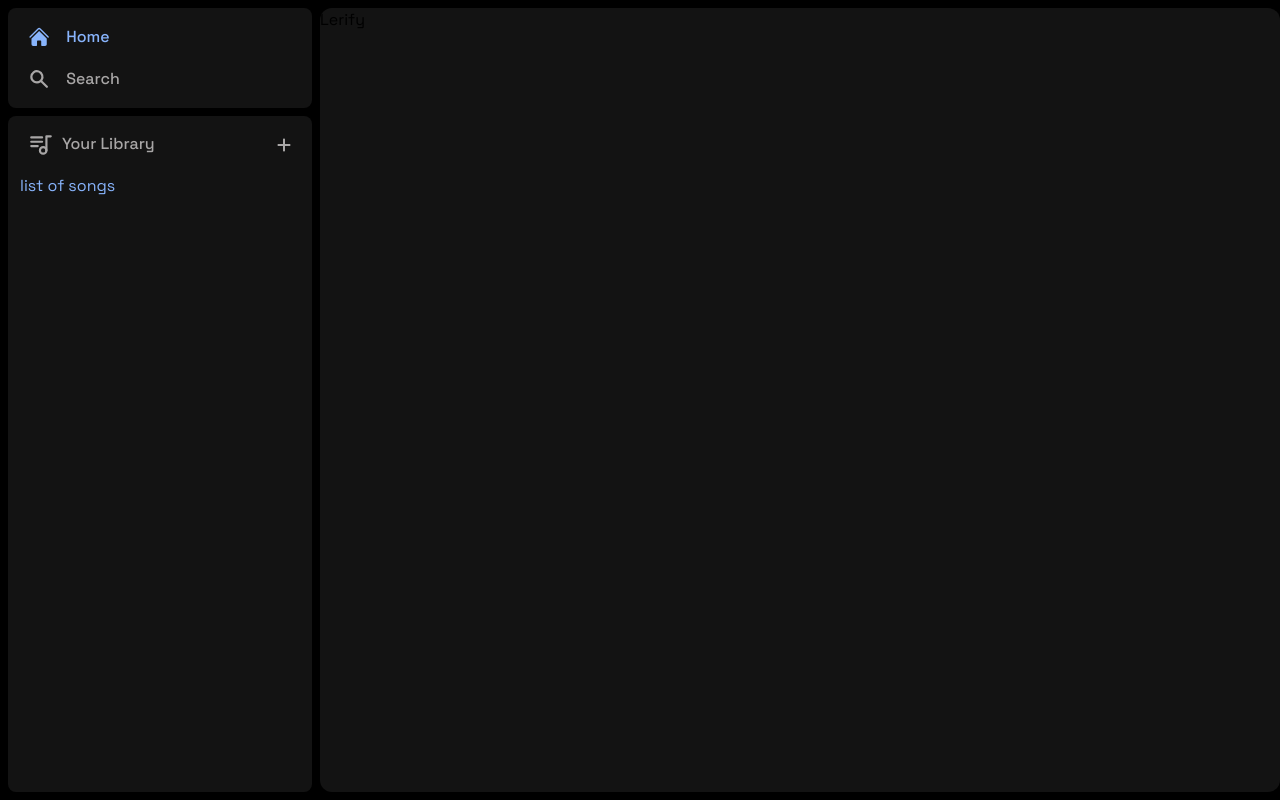
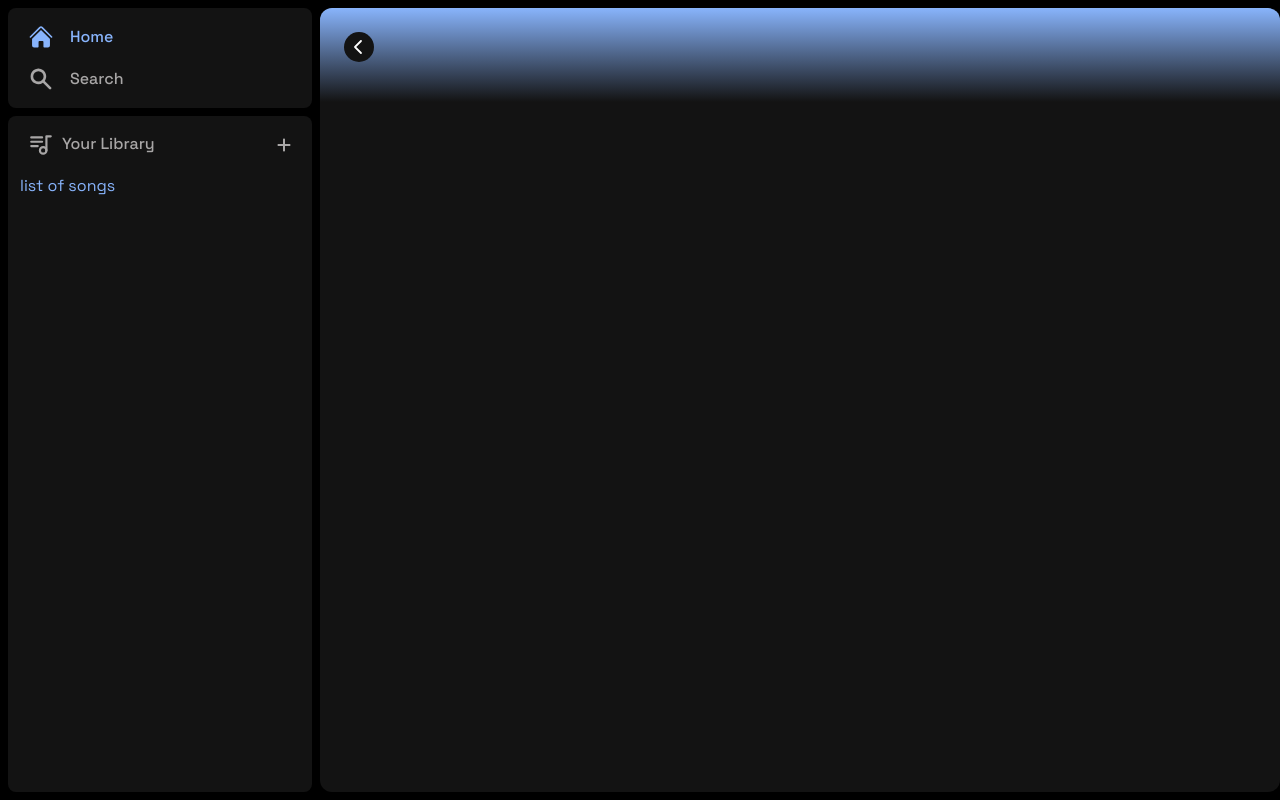
Before and after one commit to yokirain123/Lerify, a Next.js app in the folder lerify/: page / in a window 1280 px wide. Built offline with nearby package versions, Linux system fonts and the light colour scheme.

Commit message:
small upd

```diff
--- a/lerify/app/(site)/page.tsx
+++ b/lerify/app/(site)/page.tsx
@@ -1,5 +1,11 @@
+import Header from "@/components/Header";
+
 export default function Home() {
   return (
-    <div className="bg-[var(--bg-color)] rounded-xl h-full w-full overflow-hidden overflow-y-auto">Lerify</div>
+    <div className="bg-[var(--bg-color)] rounded-xl h-full w-full overflow-hidden overflow-y-auto">
+      <Header>
+        children
+      </Header>
+    </div>
   );
 }
--- /dev/null
+++ b/lerify/components/Header.tsx
@@ -0,0 +1,40 @@
+"use client";
+
+import { useRouter } from "next/navigation";
+
+import React from "react";
+import { RxCaretLeft } from "react-icons/rx";
+
+import { twMerge } from "tailwind-merge";
+
+interface HeaderProps {
+  children: React.ReactNode;
+  className?: string;
+}
+
+const Header: React.FC<HeaderProps> = (children, className) => {
+  const router = useRouter();
+
+  const handleLogout = () => {};
+
+  return (
+    <div
+      className={twMerge(
+        `
+                h-fit bg-gradient-to-b from-[var(--accent-color)] p-6
+                `,
+        className
+      )}
+    >
+      <div className="w-full mb-4 flex items-center justify-between">
+        <div className="hidden md:flex gap-x-2 items-center">
+            <button className="rounded-full bg-[var(--bg-color)] flex items-center justify-center">
+                <RxCaretLeft className="text-white hover:text-[var(--accent-color)] transition duration-300" size={30}/>
+            </button>
+        </div>
+      </div>
+    </div>
+  );
+};
+
+export default Header;
--- a/lerify/components/SidebarItem.tsx
+++ b/lerify/components/SidebarItem.tsx
@@ -37,7 +37,7 @@ const SidebarItem: React.FC<SidebarItemProps> = ({
         active && "text-[var(--accent-color)]"
         )}>
             <Icon size={26}/>
-            <p className="truncate w-full">{label}</p>
+            <p className='text-[var(--inactive-color)]'>{label}</p>
         </Link>
     );
 }
```
